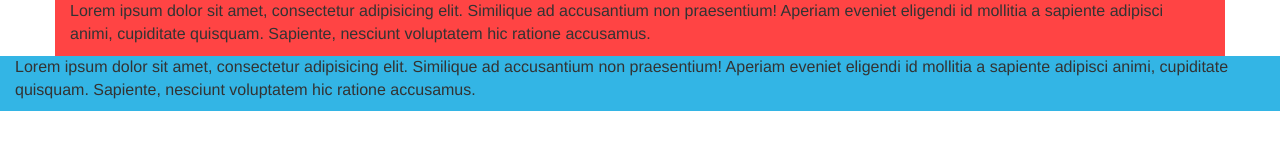
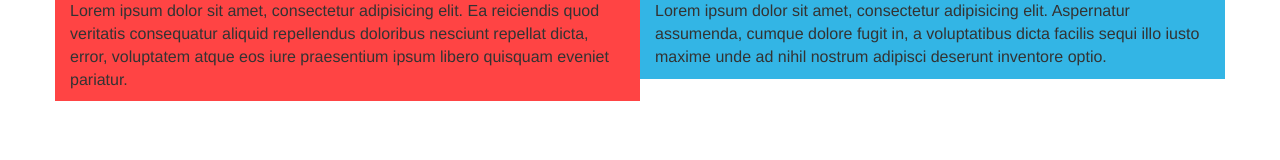
Before and after one commit to PeterGabrielVE/gabodev, a plain HTML site: page prueba.html in a window 1280 px wide. Drawn offline with Linux system fonts and the light colour scheme.

Commit message:
columna para dispotivos grandes

```diff
--- a/prueba.html
+++ b/prueba.html
@@ -20,18 +20,13 @@
     </head>
     <body>
 
-    <div class="container color1">
+   <div class="container">
+     <div class="row">
+       <div class="col-lg-6 color1"><p>Lorem ipsum dolor sit amet, consectetur adipisicing elit. Ea reiciendis quod veritatis consequatur aliquid repellendus doloribus nesciunt repellat dicta, error, voluptatem atque eos iure praesentium ipsum libero quisquam eveniet pariatur.</p></div>
 
-      <p>Lorem ipsum dolor sit amet, consectetur adipisicing elit. Similique ad accusantium non praesentium! Aperiam eveniet eligendi id mollitia a sapiente adipisci animi, cupiditate quisquam. Sapiente, nesciunt voluptatem hic ratione accusamus.</p>
-
-    </div>
-
-
-     <div class="container-fluid color2">
-
-      <p>Lorem ipsum dolor sit amet, consectetur adipisicing elit. Similique ad accusantium non praesentium! Aperiam eveniet eligendi id mollitia a sapiente adipisci animi, cupiditate quisquam. Sapiente, nesciunt voluptatem hic ratione accusamus.</p>
-
-    </div>
+       <div class="col-lg-6 color2"><p>Lorem ipsum dolor sit amet, consectetur adipisicing elit. Aspernatur assumenda, cumque dolore fugit in, a voluptatibus dicta facilis sequi illo iusto maxime unde ad nihil nostrum adipisci deserunt inventore optio.</p></div>
+     </div>
+   </div>
 
 
 
```
